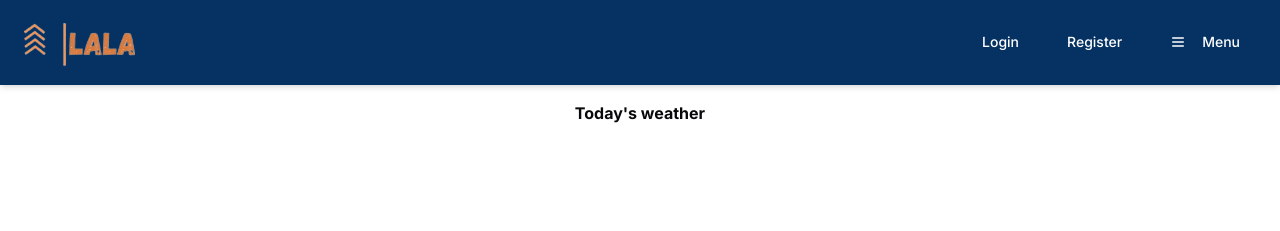
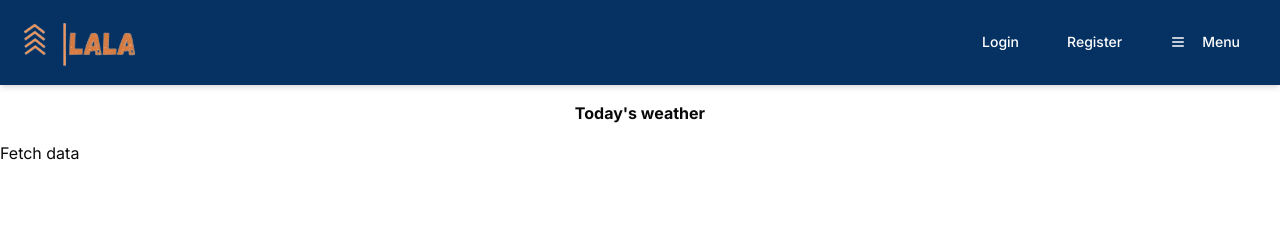
Before and after one commit to NoellaPromise/LaLa_rental_application, a Next.js app: page /weather in a window 1280 px wide. Shown: the top 231 px of the page. Built offline with nearby package versions, Linux system fonts and the light colour scheme; no server answers.

Commit message:
fetch for the weather data

```diff
--- a/app/weather/page.tsx
+++ b/app/weather/page.tsx
@@ -1,11 +1,28 @@
-import React from "react";
+"use client";
 
-const page = () => {
+import React, { useState } from "react";
+import axios from "axios";
+
+export default function Page() {
+  const [city, setCity] = useState("");
+  const [weatherData, setWeatherData] = useState({});
+  const [loading, setLoading] = useState(false);
+
+  const url = `https://api.openweathermap.org/data/2.5/weather?q=kigali&units=imperial&appid=${process.env.NEXT_PUBLIC_WEATHER_KEY}`;
+
+  const fetchWeather = () => {
+    axios.get(url).then((response) => {
+      setWeatherData(response.data);
+      console.log(response.data);
+    });
+    setCity("");
+    setLoading(false);
+  };
+
   return (
     <div>
       <h1 className="text-center font-bold p-4">Today&apos;s weather</h1>
+      <button onClick={fetchWeather}>Fetch data</button>
     </div>
   );
-};
-
-export default page;
+}
--- a/package.json
+++ b/package.json
@@ -17,6 +17,7 @@
     "@radix-ui/react-slot": "^1.1.2",
     "@radix-ui/react-toast": "^1.2.6",
     "@supabase/supabase-js": "^2.48.1",
+    "axios": "^1.8.1",
     "class-variance-authority": "^0.7.1",
     "clsx": "^2.1.1",
     "lucide-react": "^0.475.0",
```
Also changed, not shown: 1 other file (tests, documents, lock files or other folders).
